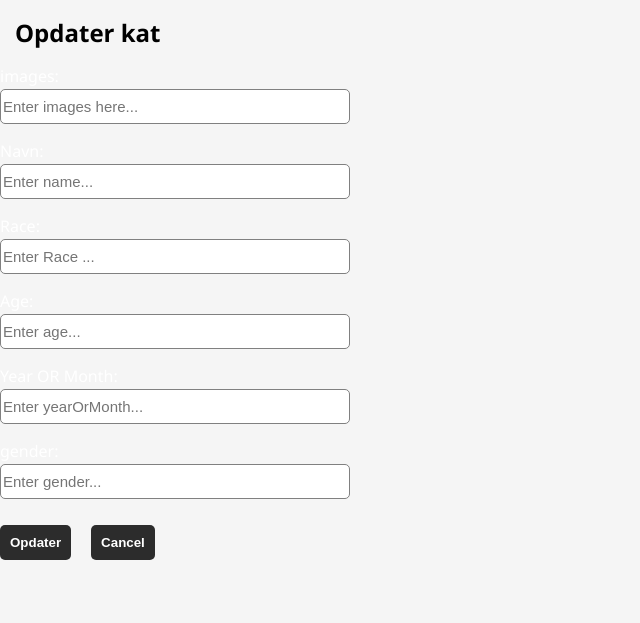
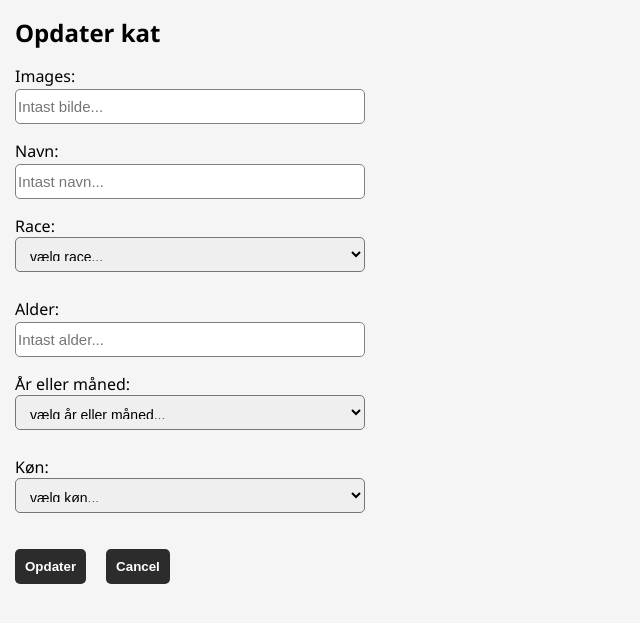
Before and after one commit to nicky4gun/RaceKatteKlubben, a Spring app: template src/main/resources/templates/cat/updateCat.html in a window 1280 px wide. Shown: the part 73-696 px from the top of the page, without its empty margins (0-640 px from the left). Run offline with Thymeleaf, Linux system fonts and the light colour scheme; the template is opened without the code that fills it: most values are stand-ins (such as "Sample title", 1, 10 or a date in 2020); data that the repository does not hold is empty.

Commit message:
small changes to language,dropdown menu and how the wepsite looks

```diff
--- a/src/main/java/org/example/racekatteklubben/controller/GlobalExceptionHandler.java
+++ b/src/main/java/org/example/racekatteklubben/controller/GlobalExceptionHandler.java
@@ -9,7 +9,7 @@ public class GlobalExceptionHandler {
 
     @ExceptionHandler(IllegalArgumentException.class)
     public String handleIllegalArgumentException(IllegalArgumentException e, Model model) {
-        model.addAttribute("errorMessage", e.getMessage() != null ? e.getMessage() : "An unexpected error occurred");
+        model.addAttribute("errorMessage", e.getMessage() != null ? e.getMessage() : "Der opstod en uventet fejl");
         return "error";
     }
 }
--- a/src/main/java/org/example/racekatteklubben/infrastructure/CatRepository.java
+++ b/src/main/java/org/example/racekatteklubben/infrastructure/CatRepository.java
@@ -97,14 +97,14 @@ public class CatRepository implements ICatRepository {
     }
 
     @Override
-    public List<Cat> searchForCat(String keyword, int memberId){
+    public List<Cat> searchForCat(String keyword){
         String sql = "SELECT cats.id, image, cat_name, race, age, year_or_month, gender, member_id FROM cats " +
                      "JOIN members on cats.member_id = members.id " +
-                     "WHERE cats.member_id = ? AND cats.cat_name Like ?";
+                     "WHERE cats.cat_name Like ?";
 
         String pattern = "%" + keyword + "%";
 
-        return jdbcTemplate.query(sql, new Object[]{memberId, pattern}, (rs,rowNum) ->
+        return jdbcTemplate.query(sql, new Object[]{pattern}, (rs,rowNum) ->
                 new Cat(
                     rs.getInt("id"),
                     rs.getString("image"),
--- a/src/main/java/org/example/racekatteklubben/models/interfaces/ICatRepository.java
+++ b/src/main/java/org/example/racekatteklubben/models/interfaces/ICatRepository.java
@@ -15,7 +15,7 @@ public interface ICatRepository {
 
     void updateCat(Cat cat);
 
-    List<Cat> searchForCat(String name, int memberId);
+    List<Cat> searchForCat(String name);
 
     void deleteCat(int catId);
 
--- a/src/main/resources/static/css/styles.css
+++ b/src/main/resources/static/css/styles.css
@@ -203,6 +203,33 @@ button:hover, .btn:hover {
 }
 
 /* ========================
+   UpdateCat Page Styles
+======================== */
+#update-Cat-Form {
+
+    margin-left: 15px;
+}
+#update-Cat-Form label {
+    color: black;
+}
+.option-dropdown{
+    width: 350px;
+
+
+}
+.option-dropdown select  {
+    display: flex;
+    flex-direction: column;
+    height: 35px;
+    font-size: 14px;
+    padding: 10px;
+    border-radius: 5px;
+    margin-bottom: 10px;
+    width: 100%;
+}
+
+
+/* ========================
    Profile Page Styles
 ======================== */
 
@@ -277,10 +304,10 @@ tr:hover {
 }
 
 .cat {
-    background-color: white;
+
     padding: 10px;
-    border-radius: 12px;
-    box-shadow: 0 6px 18px rgba(0,0,0,0.08);
+
+
 }
 
 /* ========================
@@ -316,4 +343,5 @@ tr:hover {
 ======================== */
 .cat-form {
     margin-left: 15px;
+    color: black;
 }
--- a/src/main/resources/templates/auth/login.html
+++ b/src/main/resources/templates/auth/login.html
@@ -12,16 +12,16 @@
         <form th:object="${member}" method="post" th:action="@{/login}">
             <div class="input-field">
                 <label for="email">Email:</label>
-                <input type="text" th:field="*{email}" id="email" placeholder="Enter email...">
+                <input type="text" th:field="*{email}" id="email" placeholder="Intast email...">
             </div>
 
             <div class="input-field">
                 <label for="password">Password:</label>
-                <input type="password" th:field="*{password}" id="password" placeholder="Enter password...">
+                <input type="password" th:field="*{password}" id="password" placeholder="Intast Adgangskode...">
             </div>
 
             <div class="button-field">
-                <a href="/register"><button type="button" id="signup">Sign Up</button></a>
+                <a href="/register"><button type="button" id="signup">Tilmeld</button></a>
                 <button type="submit" id="login">Login</button>
             </div>
 
--- a/src/main/resources/templates/cat/updateCat.html
+++ b/src/main/resources/templates/cat/updateCat.html
@@ -20,33 +20,56 @@
 
     <h1>Opdater kat</h1>
 
-    <form th:object="${cat}" method="post" th:action="@{/profile/{memberId}/cats/update/{id}(memberId=${memberId}, id=${cat.id})}">
+    <form id="update-Cat-Form" th:object="${cat}" method="post" th:action="@{/profile/{memberId}/cats/update/{id}(memberId=${memberId}, id=${cat.id})}">
         <input type="hidden" name="id" th:value="*{id}">
         <div class="input-field">
-            <label for="name">images:</label>
-            <input type="text" th:field="*{images}" id="images" placeholder="Enter images here...">
+            <label for="name">Images:</label>
+            <input type="text" th:field="*{images}" id="images" placeholder="Intast bilde...">
         </div>
 
         <div class="input-field">
             <label for="name">Navn:</label>
-            <input type="text" th:field="*{catName}" id="name" placeholder="Enter name...">
+            <input type="text" th:field="*{catName}" id="name" placeholder="Intast navn...">
+        </div>
+
+        <div class="option-dropdown">
+            <label for="name">Race:</label>
+            <select th:field="*{race} "id="race" placeholder="Vælg Race ...">
+                <option value=""disabled selected>vælg race...</option>
+                <option th:each="race : ${races}"
+                        th:value="${race}"
+                        th:text="${race}"
+                >
+                </option>
+                </select>
+
         </div>
 
         <div class="input-field">
-            <label for="name">Race:</label>
-            <input type="text" th:field="*{race}" id="race" placeholder="Enter Race ...">
+            <label for="name">Alder:</label>
+
+            <input type="text" th:field="*{age}" id="age" placeholder="Intast alder...">
         </div>
-        <div class="input-field">
-            <label for="name">Age:</label>
-            <input type="text" th:field="*{age}" id="age" placeholder="Enter age...">
+        <div class="option-dropdown">
+            <label for="name">År eller måned:</label>
+            <select  th:field="*{yearOrMonth}" id="yearOrMonth" placeholder="Vælg år eller måned ...">
+                <option value=""disabled selected>vælg år eller måned...</option>
+                <option th:each="yearOrMonth : ${yearOrMonths}"
+                th:value="${yearOrMonth}"
+                th:text="${yearOrMonth}">
+                </option>
+                </select>
         </div>
-        <div class="input-field">
-            <label for="name">Year OR Month:</label>
-            <input type="text" th:field="*{yearOrMonth}" id="yearOrMonth" placeholder="Enter yearOrMonth...">
-        </div>
-        <div class="input-field">
-            <label for="name">gender:</label>
-            <input type="text" th:field="*{gender}" id="gender" placeholder="Enter gender...">
+        <div class="option-dropdown">
+            <label for="name">Køn:</label>
+            <select  th:field="*{gender}" id="gender" placeholder="Vælg køn...">
+                <option value=""disabled selected> vælg køn...</option>
+                <option th:each="gender : ${genders}"
+                th:value="${gender}"
+                th:text="${gender}">
+                </option>
+            </select>
+
         </div>
 
         <input type="hidden" name="memberId" th:value="${memberId}">
```
Also changed, not shown: src/main/java/org/example/racekatteklubben/controller/CatController.java (+13 -1 lines), src/main/java/org/example/racekatteklubben/service/CatService.java (+7 -7 lines), src/main/java/org/example/racekatteklubben/service/MemberService.java (+7 -7 lines), src/main/resources/templates/auth/signup.html (+5 -5 lines), src/main/resources/templates/cat/createCat.html (+32 -12 lines), src/main/resources/templates/member/update.html (+5 -5 lines).
